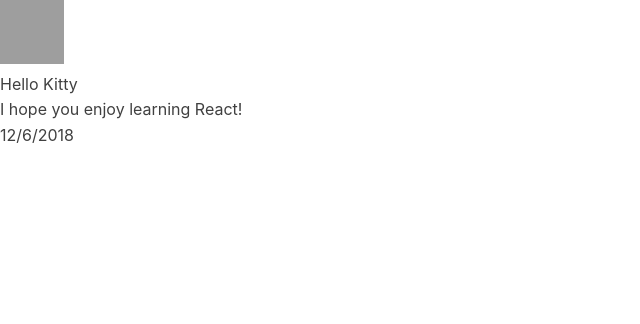
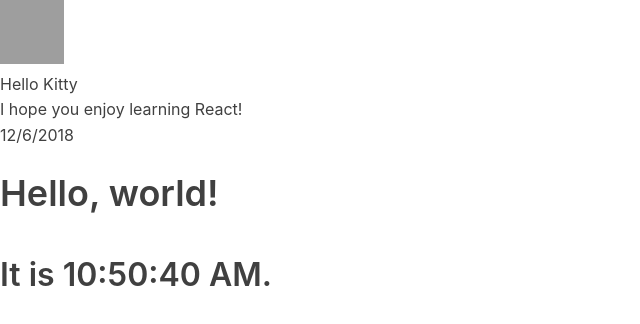
Before and after one commit to tanviraminbappy/my-react-app, a React (Create React App) app: page / in a window 1280 px wide. Shown: the top 324 px of the page, without its empty margins (0-640 px from the left). Built offline with nearby package versions, Linux system fonts and the light colour scheme; grey boxes are pictures that could not be loaded.

Commit message:
understand lifecycle and state

```diff
--- a/src/App.js
+++ b/src/App.js
@@ -59,6 +59,9 @@
                 text = {comment.text}
                 author = {comment.author}
             />
+            <Clock/>
+
+
             </div>
         );
     }
@@ -66,3 +69,36 @@
 }
 
 export default App;
+
+class Clock extends React.Component {
+    constructor(props) {
+      super(props);
+      this.state = {date: new Date()};
+    }
+
+    componentDidMount() {
+      this.timerID = setInterval(
+        () => this.tick(),
+        1000
+      );
+    }
+
+    componentWillUnmount() {
+      clearInterval(this.timerID);
+    }
+
+    tick() {
+      this.setState({
+        date: new Date()
+      });
+    }
+
+    render() {
+      return (
+        <div>
+          <h1>Hello, world!</h1>
+          <h2>It is {this.state.date.toLocaleTimeString()}.</h2>
+        </div>
+      );
+    }
+  }
```
